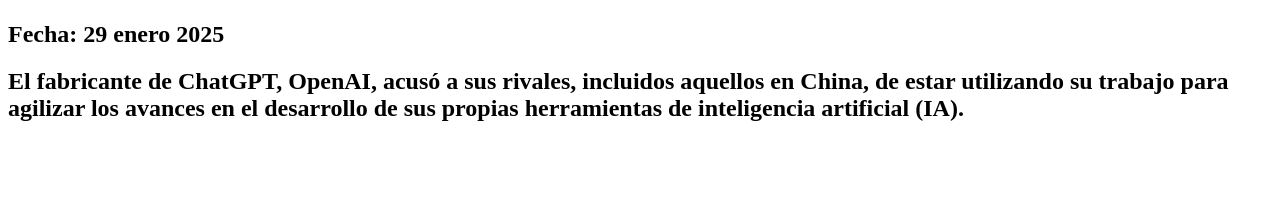
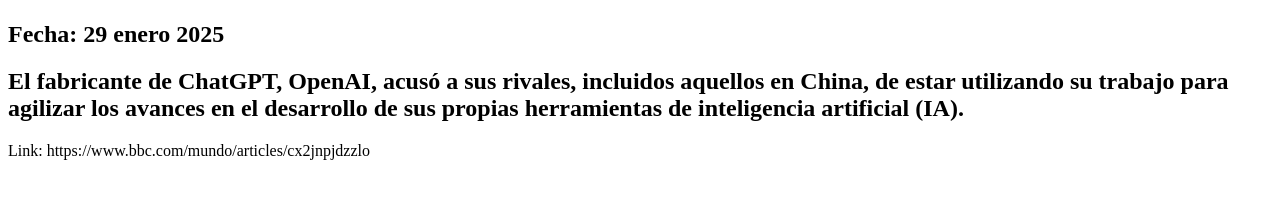
Before and after one commit to jmelos14/PaginaNoticias, a plain HTML site: page index.html in a window 1280 px wide. Shown: the part 478-676 px from the top of the page. Drawn offline with Linux system fonts and the light colour scheme.

Commit message:
Se agrega el link de la noticia

```diff
--- a/index.html
+++ b/index.html
@@ -11,6 +11,7 @@
 <center> <img src="https://ichef.bbci.co.uk/ace/ws/768/cpsprodpb/35a5/live/6fa740f0-de65-11ef-9863-c1cbabfba6e7.jpg.webp" alt="" srcset=""></center>
 <h2>Fecha: 29 enero 2025 <br></h2>
 <h2>El fabricante de ChatGPT, OpenAI, acusó a sus rivales, incluidos aquellos en China, de estar utilizando su trabajo para agilizar los avances en el desarrollo de sus propias herramientas de inteligencia artificial (IA). <br></h2>
+Link: https://www.bbc.com/mundo/articles/cx2jnpjdzzlo
 </h2>
 </body>
 </html>
```
